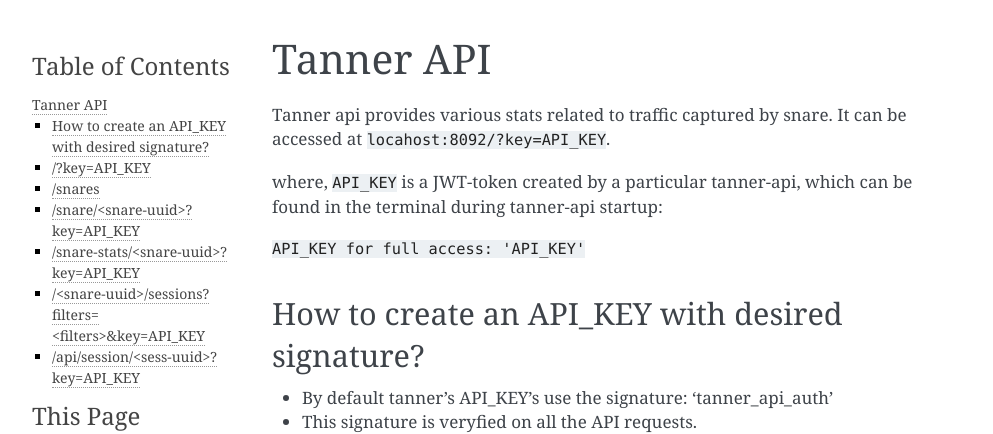
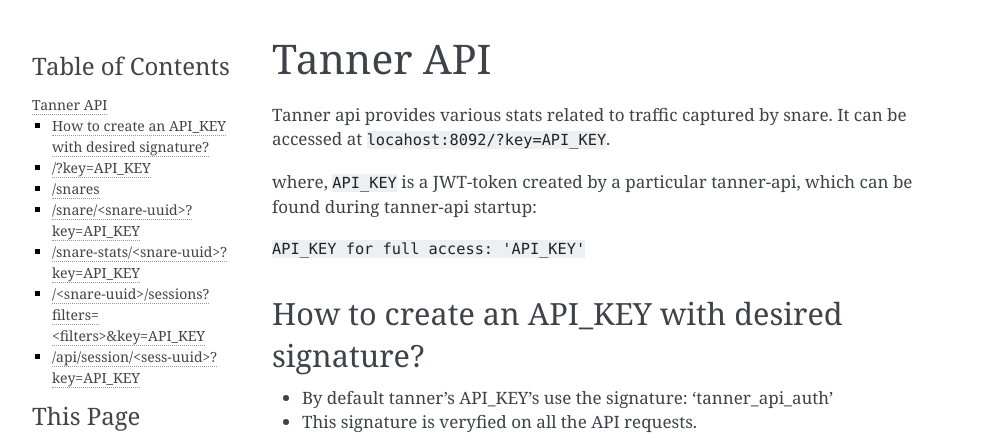
Before and after one commit to mushorg/tanner, a Sphinx documentation site: the page built from docs/source/api.rst, in a window 1280 px wide. Shown: the top 434 px of the page, without its empty margins (148-1141 px from the left). Built offline with Sphinx 7.4.7, drawn with Linux system fonts in a browser that asks for light colours.

```diff
--- a/docs/source/api.rst
+++ b/docs/source/api.rst
@@ -2,7 +2,7 @@ Tanner API
 ==========
 Tanner api provides various stats related to traffic captured by snare. It can be accessed at ``locahost:8092/?key=API_KEY``.
 
-where, ``API_KEY`` is a JWT-token created by a particular tanner-api, which can be found in the terminal during tanner-api startup:
+where, ``API_KEY`` is a JWT-token created by a particular tanner-api, which can be found during tanner-api startup:
 
 ``API_KEY for full access: 'API_KEY'``
 
```
